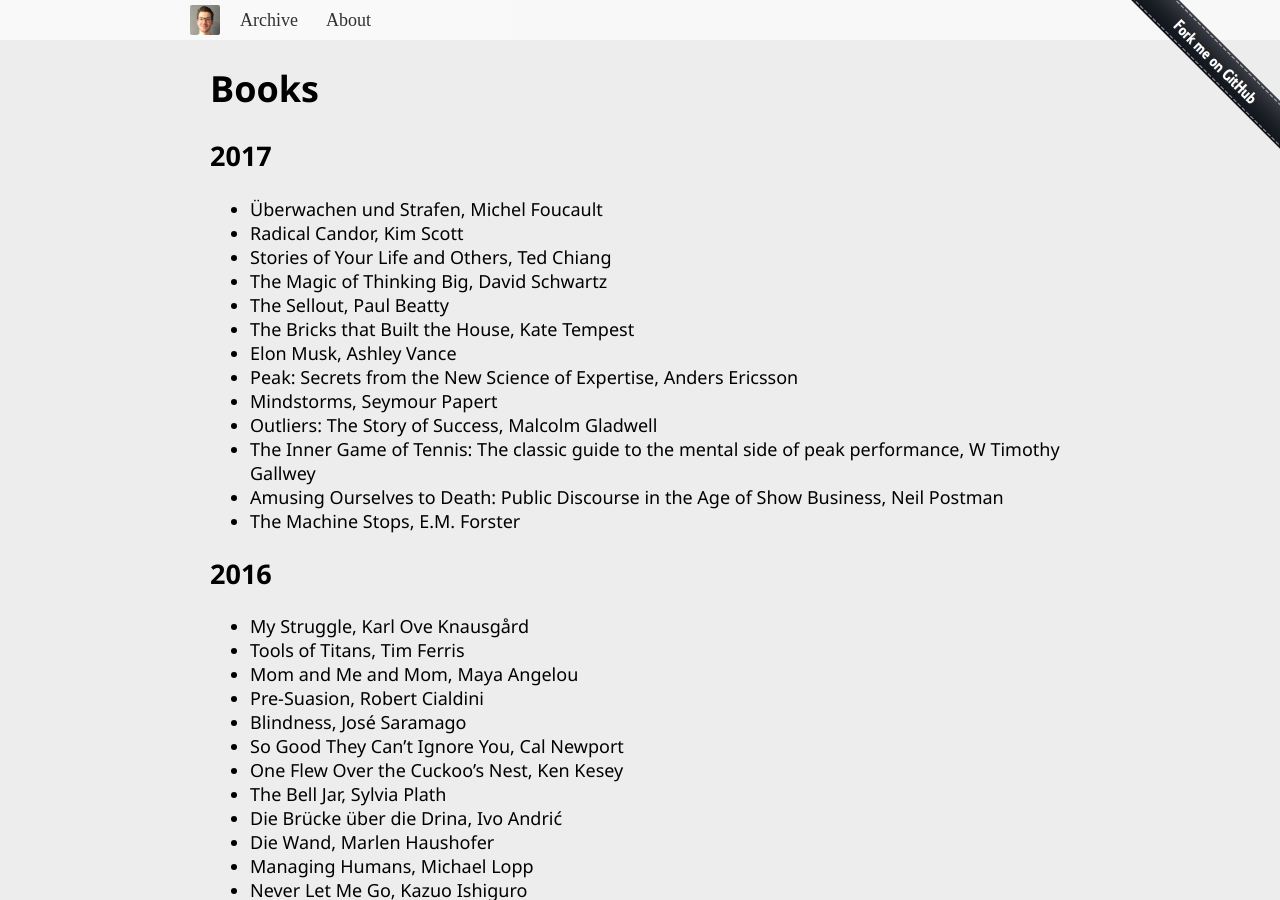
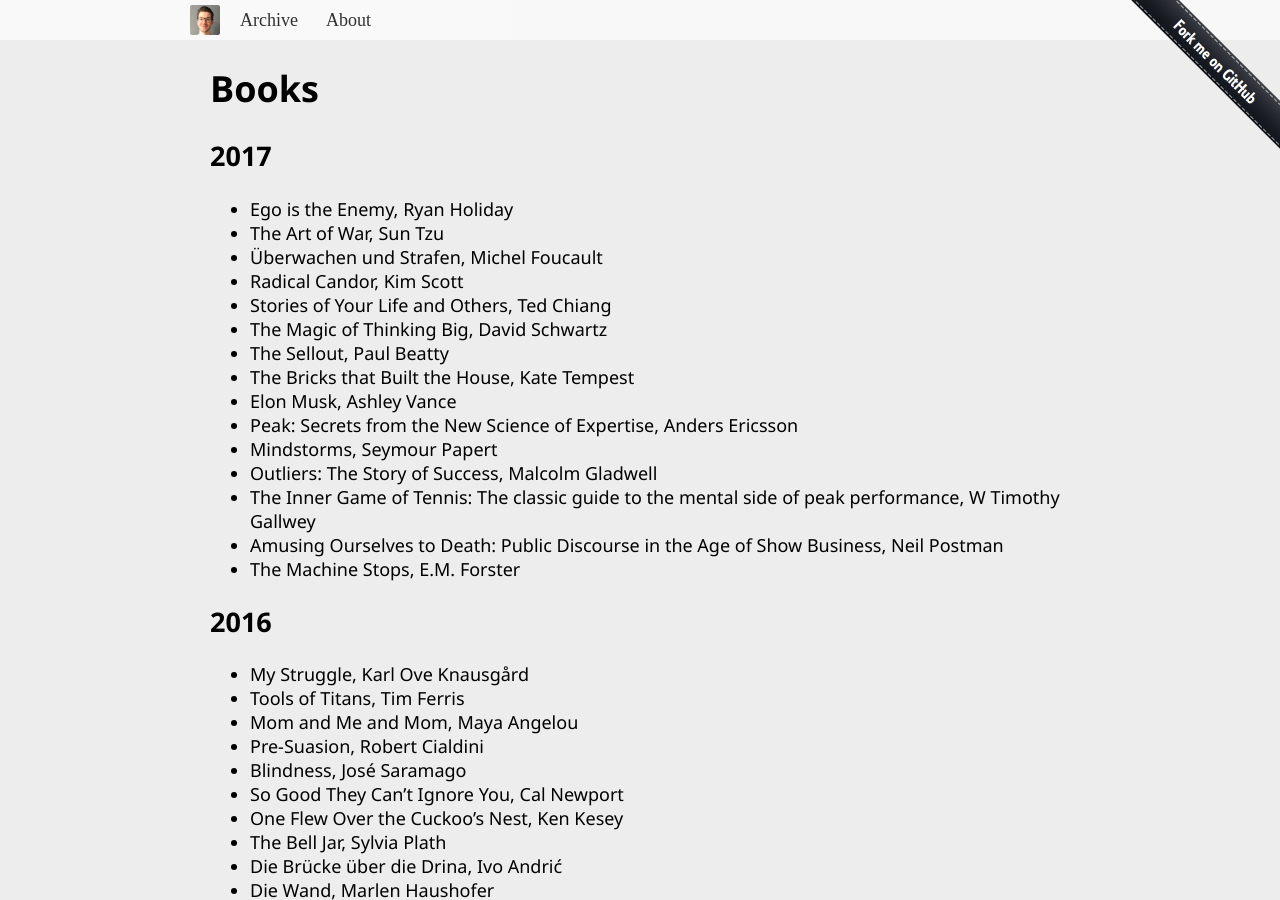
Before and after one commit to tp/page, a Jekyll site: the page built from books.md, in a window 1280 px wide and 900 px high. Built offline with Jekyll 4.4.1, drawn with Linux system fonts in a browser that asks for light colours.

Commit message:
recent readings

```diff
--- a/books.md
+++ b/books.md
@@ -8,6 +8,8 @@
 
 ## 2017
 
+* Ego is the Enemy, Ryan Holiday
+* The Art of War, Sun Tzu
 * Überwachen und Strafen, Michel Foucault
 * Radical Candor, Kim Scott
 * Stories of Your Life and Others, Ted Chiang
```
